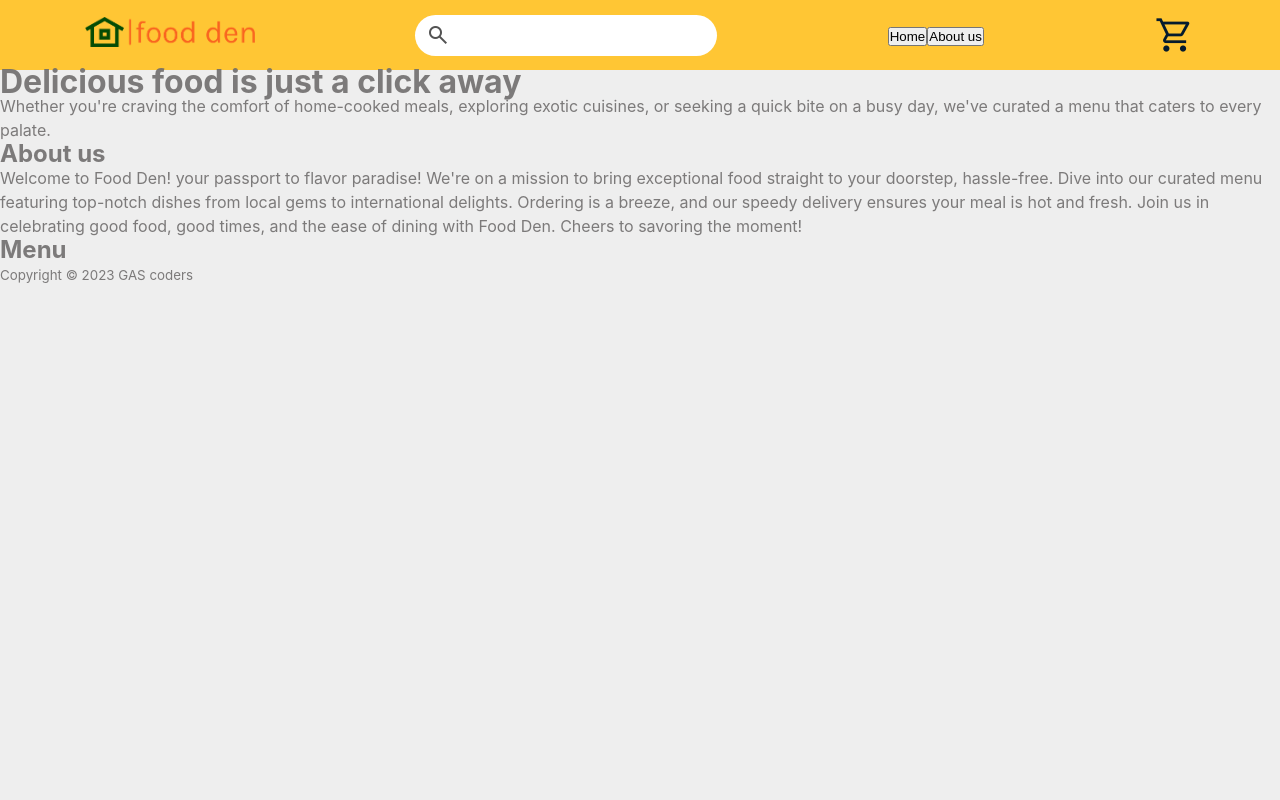
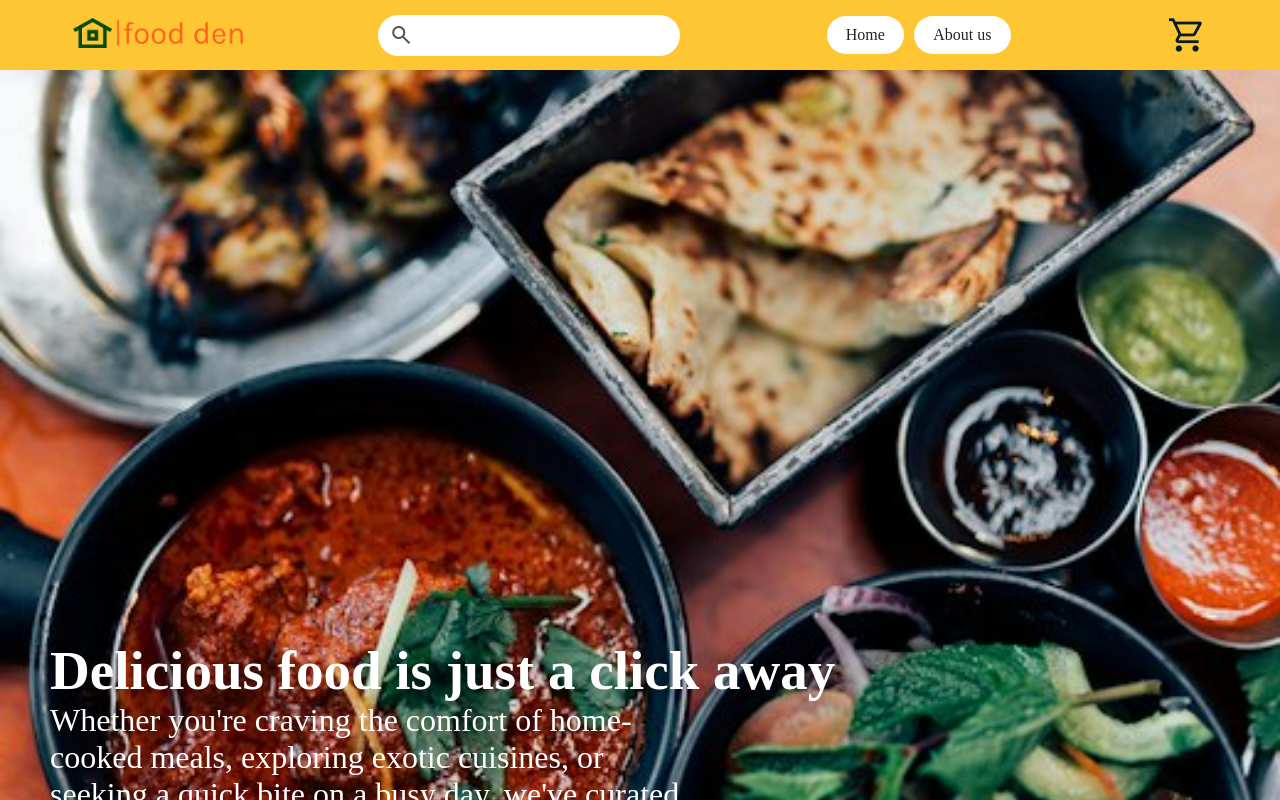
Before and after one commit to satuhalinen/Food_Den, a React (Vite) app in the folder frontend/: page / in a window 1280 px wide. Shown: the top 800 px of the page. Built offline with nearby package versions, Linux system fonts and the light colour scheme.

Commit message:
old CSS back

```diff
--- a/frontend/src/App.jsx
+++ b/frontend/src/App.jsx
@@ -1,6 +1,6 @@
-import './index.css';
-import Footer from './Footer';
-import Header from './Header';
+import "./index.css";
+import Footer from "./Footer";
+import Header from "./Header";
 
 function App() {
   return (
--- a/frontend/src/index.css
+++ b/frontend/src/index.css
@@ -1,19 +1,3 @@
-:root {
-  font-family: Inter, Avenir, Helvetica, Arial, sans-serif;
-  font-size: 16px;
-  line-height: 24px;
-  font-weight: 400;
-
-  color-scheme: light dark;
-  color: rgba(107, 105, 105, 0.87);
-  background-color: #eeeeee;
-
-  font-synthesis: none;
-  text-rendering: optimizeLegibility;
-  -webkit-font-smoothing: antialiased;
-  -moz-osx-font-smoothing: grayscale;
-  -webkit-text-size-adjust: 100%;
-}
 * {
   margin: 0;
   padding: 0;
@@ -58,6 +42,75 @@ header {
   padding: 2em;
 }
 
-.read-the-docs {
-  color: #888;
+a:hover {
+  color: #535bf2;
 }
+
+.heroImage {
+  background-image: url("/indian_restaurants_brisbane.jpg");
+  background-position: center;
+  background-repeat: no-repeat;
+  background-size: cover;
+  display: flex;
+  flex-direction: column;
+  justify-content: flex-end;
+  color: white;
+  text-align: left;
+  height: 100vh;
+}
+
+.onPictureText {
+  bottom: 8px;
+  width: 50vw;
+  align-self: flex-start;
+  margin-left: 50px;
+  font-size: 32px;
+  padding-bottom: 20px;
+}
+
+h1 {
+  margin-left: 50px;
+  font-size: 55px;
+}
+
+h2 {
+  font-size: 54px;
+}
+
+button {
+  border-radius: 40px;
+  padding: 0.6em 1.2em;
+  font-size: 1em;
+  font-weight: 500;
+  font-family: inherit;
+  color: #242424;
+  background-color: #ffffff;
+  cursor: pointer;
+  transition: border-color 0.25s;
+  border: none;
+  margin-right: 10px;
+}
+button:hover {
+  background-color: #cdab55;
+}
+button:focus,
+button:focus-visible {
+  outline: 4px auto -webkit-focus-ring-color;
+}
+
+.aboutUs {
+  height: 778px;
+  color: black;
+  text-align: center;
+  display: block;
+  padding-top: 200px;
+}
+
+.story {
+  font-size: 24px;
+  padding: 0 50px;
+}
+
+.menu {
+  padding-top: 200px;
+}
```
